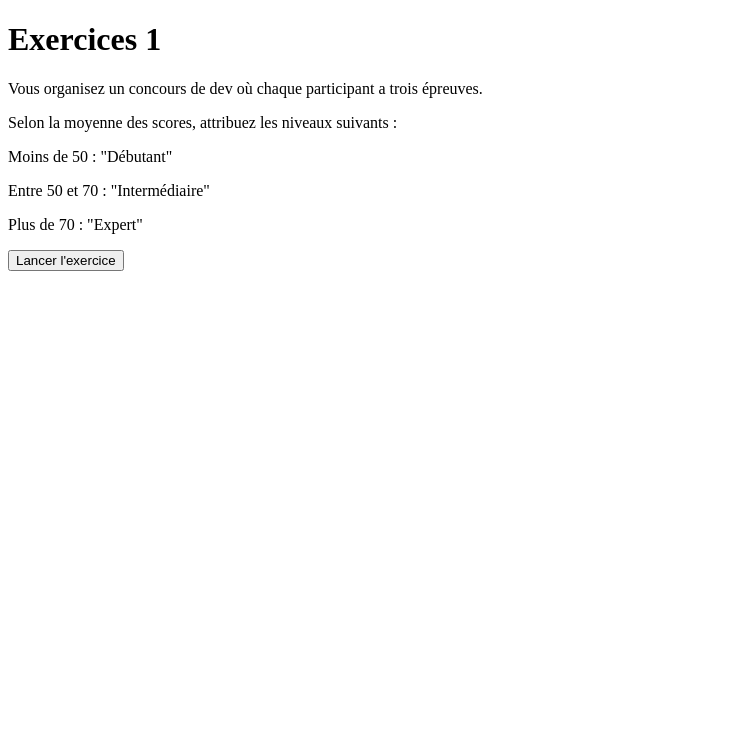
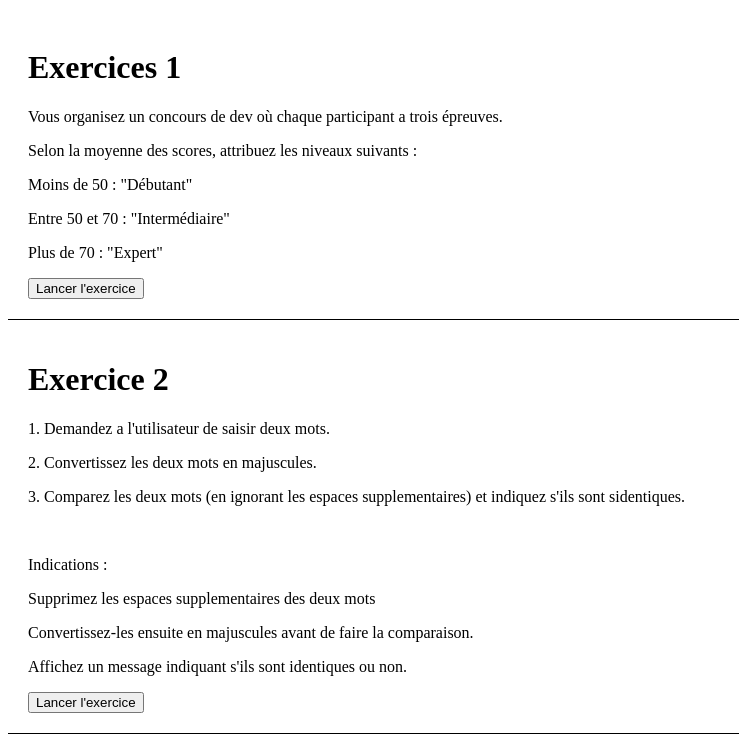
Before and after one commit to kyzblop/exosJS, a plain HTML site: page index.html in a window 1280 px wide. Shown: the whole page, without its empty margins (0-739 px from the left). Drawn offline with Linux system fonts and the light colour scheme.

Commit message:
exercice 2

```diff
--- a/index.html
+++ b/index.html
@@ -4,11 +4,13 @@
     <meta charset="UTF-8">
     <meta name="viewport" content="width=device-width, initial-scale=1.0">
     <title>Exo JS</title>
+    <link rel="stylesheet" href="style.css">
 </head>
 <body>
 
     <script src="index.js"></script>
 
+    <div class="exo">
         <h1>
             Exercices 1
         </h1>
@@ -20,6 +22,24 @@
         <p>Plus de 70 : "Expert"</p>
 
         <button onclick="exo1()">Lancer l'exercice</button>
+    </div>
+
+    <div class="exo">
+        <h1>Exercice 2</h1>
+
+        <p>1. Demandez a l'utilisateur de saisir deux mots.</p>
+        <p>2. Convertissez les deux mots en majuscules.</p>
+        <p>3. Comparez les deux mots (en ignorant les espaces supplementaires) et indiquez s'ils sont sidentiques.</p>
+
+        <br>
+        <p>Indications :</p>
+        <p>Supprimez les espaces supplementaires des deux mots</p>
+        <p>Convertissez-les ensuite en majuscules avant de faire la comparaison.</p>
+        <p>Affichez un message indiquant s'ils sont identiques ou non.</p>
+
+        <button onclick="exo2()">Lancer l'exercice</button>
+    </div>
+
 
 
 </body>
--- a/index.js
+++ b/index.js
@@ -1,24 +1,14 @@
-// Exercice 1
-/*
-Entrer les 3 notes
-Faire une moyenne
-
-si la moyenne est <50
-    attribuer le niveau "debutant"
-si la moyenne est <70
-    attribuer le niveau "intermediaire"
-sinon attribuer le niveau "expert"
-*/
-
 function exo1(){
 
+    // Entrée des trois notes d'un participant
     var n1 = parseFloat(prompt("Entrer la première note"))
     var n2 = parseFloat(prompt("Entrer la seconde note"))
     var n3 = parseFloat(prompt("Entrer la troisième note"))
 
-
+    // Calcul de la moyenne
     moy = (n1 + n2 + n3)/3
 
+    // Attribution du niveau selon la moyenne
     if(moy<50){
         alert("Niveau debutant")
     } else if(moy<70){
@@ -28,3 +18,25 @@ function exo1(){
     }
 
 }
+
+function exo2(){
+
+    // Saisir les deux mots
+    m1 = prompt("Saisir le premier mot")
+    m2 = prompt("Saisir le second mot")
+
+    // Mettre les mots en majuscule
+    m1 = m1.toUpperCase()
+    m2 = m2.toUpperCase()
+
+    // Enlever les espaces avant et après le mot
+    m1 = m1.trim()
+    m2 = m2.trim()
+
+    // Comparaison des mots
+    if(m1 == m2){
+        alert("Les mots sont identiques")
+    } else {
+        alert("Les mots sont différents")
+    }
+}
--- /dev/null
+++ b/style.css
@@ -0,0 +1,4 @@
+.exo{
+    border-bottom: solid 1px black ;
+    padding: 20px;
+}
```
Lines whose indentation alone changed are shown as unchanged.
